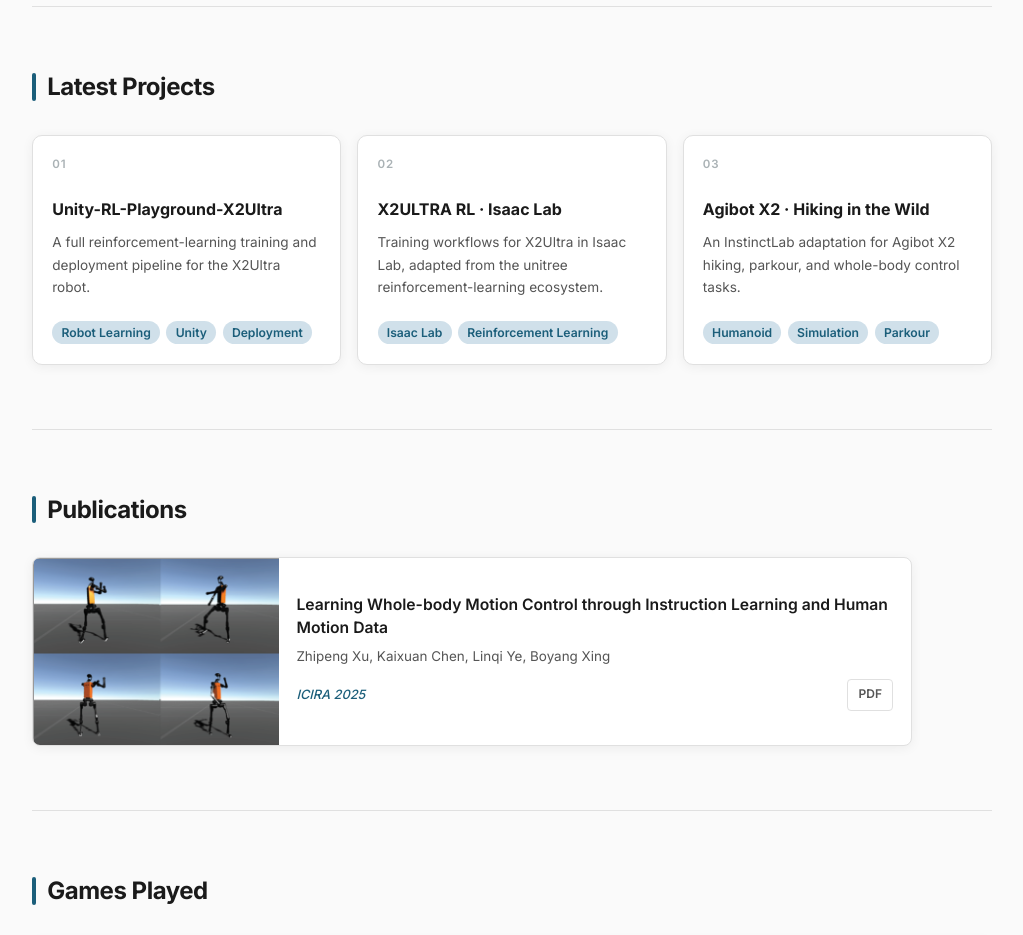
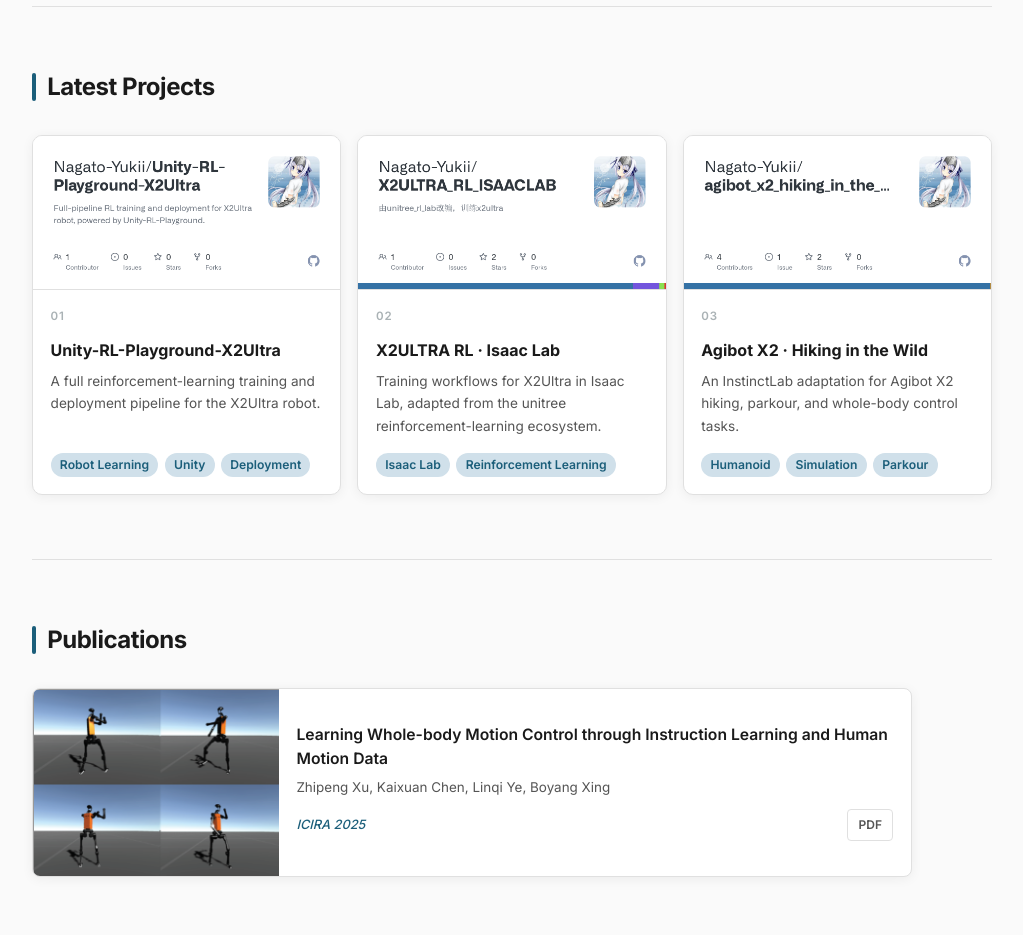
Before and after one commit to Nagato-Yukii/Nagato-Yukii.github.io, an Astro site: page / in a window 1280 px wide. Shown: the part 960-1895 px from the top of the page, without its empty margins (128-1151 px from the left). Built offline with nearby package versions, Linux system fonts and the light colour scheme; Astro itself is replaced by a stand-in of ours.

Commit message:
Add project imagery and varied content rhythm

```diff
--- a/src/data/site.ts
+++ b/src/data/site.ts
@@ -38,6 +38,7 @@
       description:
         "A full reinforcement-learning training and deployment pipeline for the X2Ultra robot.",
       href: "https://github.com/Nagato-Yukii/Unity-RL-Playground-X2Ultra",
+      image: "/project-unity-x2.png",
       tags: ["Robot Learning", "Unity", "Deployment"],
     },
     {
@@ -45,6 +46,7 @@
       description:
         "Training workflows for X2Ultra in Isaac Lab, adapted from the unitree reinforcement-learning ecosystem.",
       href: "https://github.com/Nagato-Yukii/X2ULTRA_RL_ISAACLAB",
+      image: "/project-isaac-x2.png",
       tags: ["Isaac Lab", "Reinforcement Learning"],
     },
     {
@@ -52,6 +54,7 @@
       description:
         "An InstinctLab adaptation for Agibot X2 hiking, parkour, and whole-body control tasks.",
       href: "https://github.com/Nagato-Yukii/agibot_x2_hiking_in_the_wild",
+      image: "/project-hiking-x2.png",
       tags: ["Humanoid", "Simulation", "Parkour"],
     },
   ],
--- a/src/pages/index.astro
+++ b/src/pages/index.astro
@@ -91,12 +91,17 @@
       <div class="projects-grid">
         {site.projects.map((project, index) => (
           <article class="project-card">
+            <a class="project-media" href={project.href} target="_blank" rel="noreferrer" tabindex="-1" aria-hidden="true">
+              <img src={project.image} alt="" width="1200" height="600" loading="lazy" />
+            </a>
+            <div class="project-body">
               <span class="project-number" aria-hidden="true">0{index + 1}</span>
               <h3><a href={project.href} target="_blank" rel="noreferrer">{project.title}</a></h3>
               <p>{project.description}</p>
               <ul class="tag-list" aria-label="Project tags">
                 {project.tags.map((tag) => <li>{tag}</li>)}
               </ul>
+            </div>
           </article>
         ))}
       </div>
--- a/src/styles/global.css
+++ b/src/styles/global.css
@@ -393,14 +393,40 @@
 }
 
 .project-card {
-  min-height: 230px;
   display: flex;
   flex-direction: column;
-  padding: 1.2rem;
+  overflow: hidden;
   border: 1px solid var(--line);
   border-radius: 10px;
   background: var(--surface);
   box-shadow: var(--shadow);
+}
+
+.project-media {
+  display: block;
+  overflow: hidden;
+  border-bottom: 1px solid var(--line);
+  background: #f2f4f5;
+}
+
+.project-media img {
+  display: block;
+  width: 100%;
+  height: auto;
+  aspect-ratio: 2 / 1;
+  object-fit: cover;
+  transition: transform 0.25s ease;
+}
+
+.project-card:hover .project-media img {
+  transform: scale(1.02);
+}
+
+.project-body {
+  flex: 1;
+  display: flex;
+  flex-direction: column;
+  padding: 1.05rem 1.1rem 1.1rem;
 }
 
 .project-number {
@@ -411,7 +437,7 @@
 }
 
 .project-card h3 {
-  margin: 1.5rem 0 0.65rem;
+  margin: 0.75rem 0 0.55rem;
   font-size: 1rem;
   line-height: 1.4;
 }
```
Also changed, not shown: public/project-hiking-x2.png (added), public/project-isaac-x2.png (added), public/project-unity-x2.png (added). Lines whose indentation alone changed are shown as unchanged.
